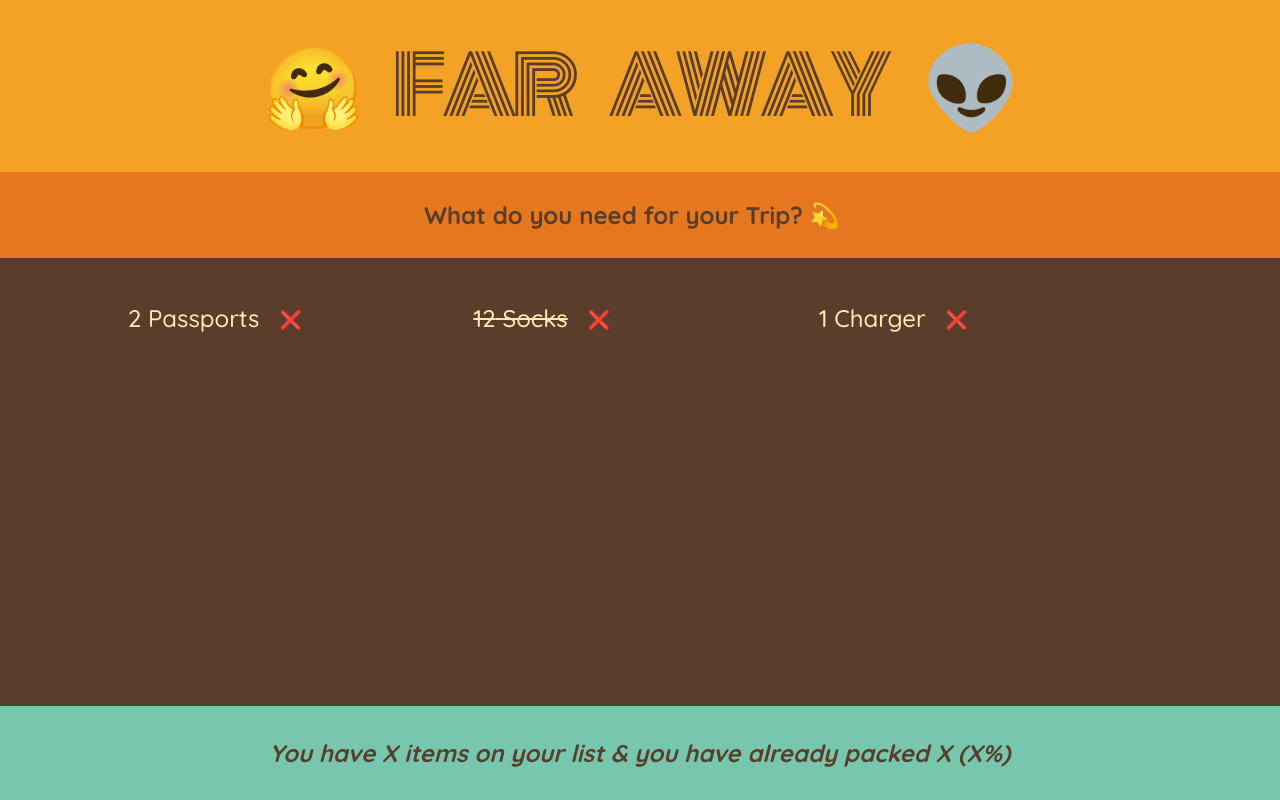
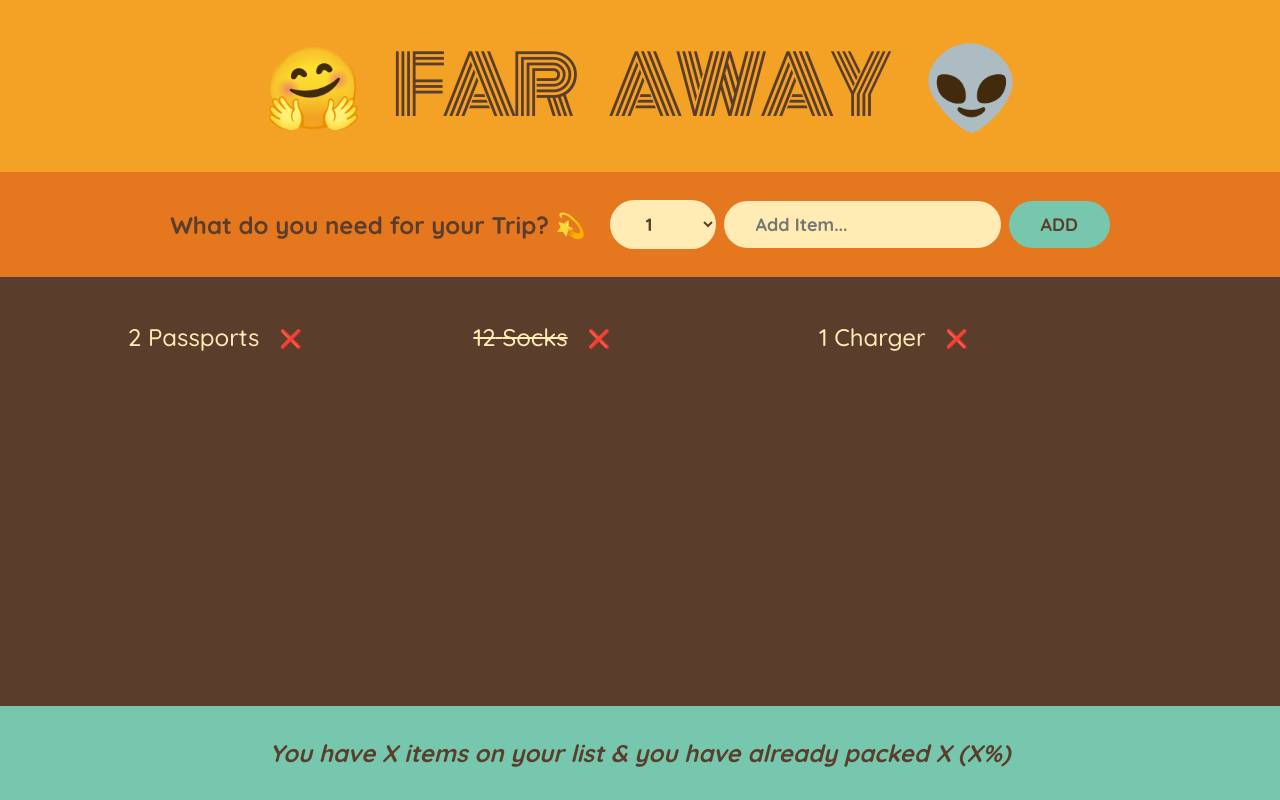
Before and after one commit to zainbfaisal/travel-list, a React (Create React App) app: page / in a window 1280 px wide. Built offline with nearby package versions, Linux system fonts and the light colour scheme.

Commit message:
Practicing Controller Elements

```diff
--- a/src/App.js
+++ b/src/App.js
@@ -20,13 +20,27 @@
 }
 
 function Form() {
+
+  function handleSubmit(e) {
+    e.preventDefault();
+  }
+
   return (
-    <div className="add-form">
+    <form className="add-form" onSubmit={handleSubmit}>
       <h3>What do you need for your Trip? 💫</h3>
-      {/* Hier kommt select, option, itirate, prevent formm submission */}
-    </div>
+      <select>
+        {Array.from({ length: 20 }, (_, i) => i + 1).map((num) => (
+          <option value={num} key={num}>
+            {num}
+          </option>
+        ))}
+      </select>
+      <input type="text" placeholder="Add Item..." />
+      <button>Add</button>
+    </form>
   );
 }
+
 function PackingList() {
   return (
     <div className="list">
```
